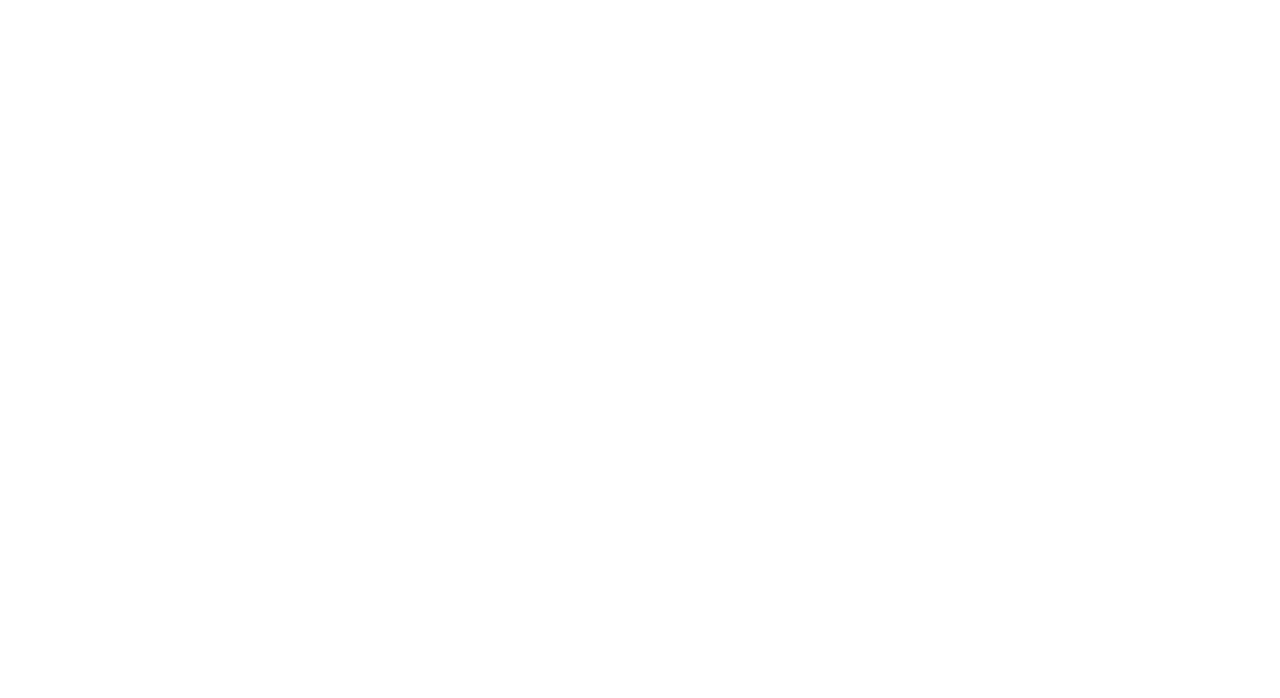
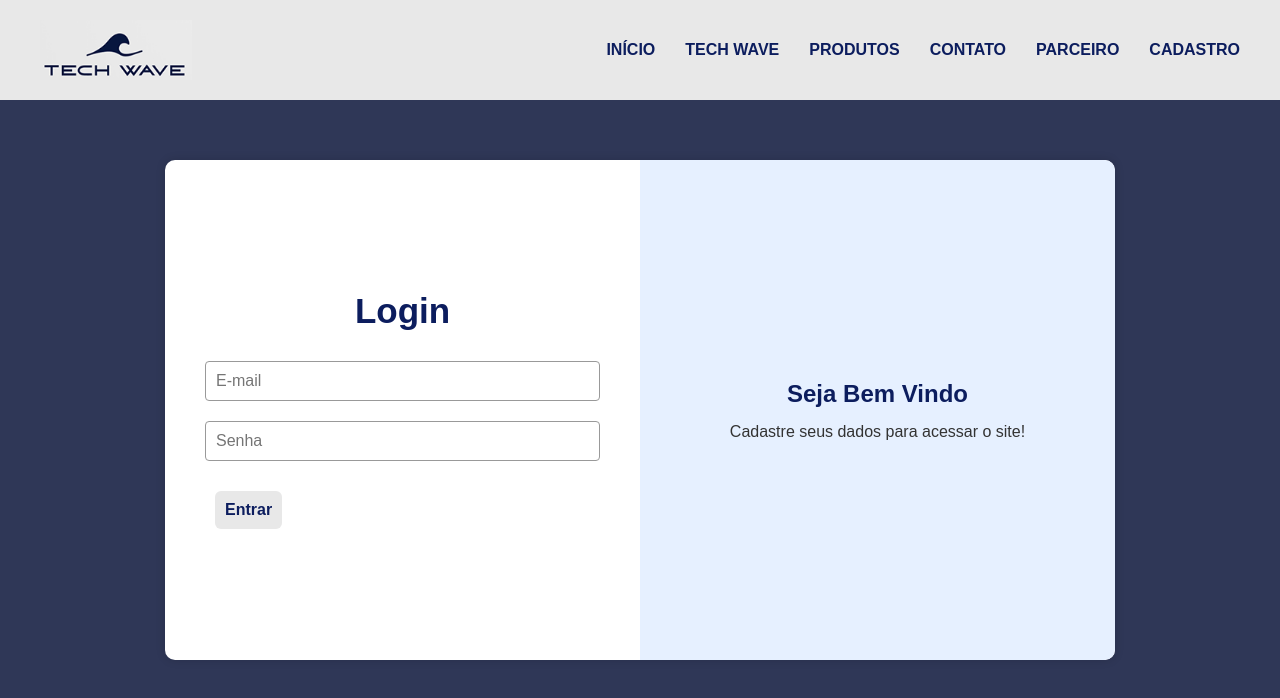
Before and after one commit to viniciusielo4/TechWave, a React (Create React App) app: page / in a window 1280 px wide. Shown: the top 698 px of the page. Built offline with nearby package versions, Linux system fonts and the light colour scheme.

Commit message:
Add files via upload

```diff
--- a/src/App.css
+++ b/src/App.css
@@ -0,0 +1,137 @@
+/* Define configurações globais para todos os elementos */
+* {
+  box-sizing: border-box; /* Mantém padding e border dentro da largura/altura */
+  margin: 0;
+  padding: 0;
+  font-family: Arial, sans-serif; /* Fonte padrão */
+}
+
+/* Estiliza o fundo principal da tela de autenticação */
+.auth-container {
+  background-color: #2f3757; /* Azul escuro */
+  min-height: 100vh; /* Altura total da tela */
+  display: flex;
+  flex-direction: column; /* Cabeçalho em cima, conteúdo embaixo */
+  align-items: center;
+}
+
+/* Caixa branca principal que envolve o formulário e a mensagem */
+.auth-box {
+  display: flex;
+  background: white;
+  border-radius: 10px;
+  overflow: hidden;
+  width: 100%;
+  height: 500px;
+  max-width: 950px;
+  margin-top: 60px;
+  box-shadow: 0 0 10px rgba(0, 0, 0, 0.15); /* Sombra sutil */
+}
+
+/* Lado esquerdo: seção do formulário */
+.form-section {
+  flex: 1;
+  padding: 50px 40px;
+  display: flex;
+  flex-direction: column;
+  justify-content: center;
+}
+
+/* Título "Cadastro" ou "Login" */
+.form-section h2 {
+  color: #0c1d5e; /* Azul escuro */
+  margin-bottom: 30px;
+  font-size: 35px;
+  text-align: center;
+}
+
+/* Campos de entrada: e-mail, nome, senha... */
+.form-section input {
+  width: 100%;
+  margin-bottom: 20px;
+  padding: 10px;
+  border: 1px solid #999;
+  border-radius: 4px;
+  font-size: 16px;
+}
+
+/* Botão "Cadastrar" ou "Entrar" */
+.form-section button {
+  background-color: #e8e8e8;
+  color: #0c1d5e;
+  font-weight: bold;
+  padding: 10px;
+  border: none;
+  border-radius: 6px;
+  font-size: 16px;
+  cursor: pointer;
+  margin-top: 10px;
+  margin-left: 10px;
+}
+
+/* Efeito hover no botão */
+.form-section button:hover {
+  background-color: #d0d0d0;
+}
+
+/* Lado direito: caixa azul claro com boas-vindas */
+.info-section {
+  flex: 1;
+  background-color: #e6f0ff;
+  padding: 50px 40px;
+  display: flex;
+  flex-direction: column;
+  justify-content: center;
+  align-items: center;
+  border-radius: 0 10px 10px 0;
+}
+
+/* Título "Seja Bem-Vindo" */
+.info-section h2 {
+  color: #0c1d5e;
+  font-size: 24px;
+  margin-bottom: 15px;
+  text-align: center;
+}
+
+/* Texto abaixo do título */
+.info-section p {
+  font-size: 16px;
+  text-align: center;
+  color: #333;
+}
+
+/* Cabeçalho fixo no topo (logo + menu) */
+.header {
+  background-color: #e8e8e8;
+  padding: 20px 40px;
+  display: flex;
+  align-items: center;
+  justify-content: space-between;
+}
+
+/* Logo da empresa */
+.logo {
+  height: 60px;
+}
+
+/* Lista de navegação (ul) com os itens de menu */
+.nav-list {
+  list-style: none; /* Remove bolinhas */
+  display: flex;
+  gap: 30px; /* Espaçamento entre os itens */
+}
+
+/* Cada item do menu (li) */
+.nav-list li {
+  font-weight: bold;
+  font-size: 16px;
+  color: #0c1d5e;
+  cursor: pointer;
+  transition: color 0.2s;
+}
+
+/* Efeito de hover no menu */
+.nav-list li:hover {
+  color: #2f3757;
+}
--- a/src/App.js
+++ b/src/App.js
@@ -1,14 +1,17 @@
 import './App.css';
-
-
+import React from 'react';
+import { BrowserRouter as Router, Routes, Route } from 'react-router-dom';
+import Cadastro from './pages/Cadastro';
+import Login from './pages/Login';
 
 function App() {
   return (
- <div>
- </div>
-
-
-
+    <Router>
+      <Routes>
+        <Route path="/" element={<Login />} />
+        <Route path="/cadastro" element={<Cadastro />} />
+      </Routes>
+    </Router>
   );
 }
 
--- a/src/pages/Cabecalho.js
+++ b/src/pages/Cabecalho.js
@@ -1,10 +1,23 @@
-import React from "react";
-
+import React from 'react';
+import '../App.css';
+import logo from '../imagens/LOGO.png';
 
 function Cabecalho() {
   return (
- <div></div>
-  )
+    <header className="header">
+      <img src={logo} alt="Logo Tech Wave" className="logo" />
+      <nav>
+        <ul className="nav-list">
+          <li>INÍCIO</li>
+          <li>TECH WAVE</li>
+          <li>PRODUTOS</li>
+          <li>CONTATO</li>
+          <li>PARCEIRO</li>
+          <li>CADASTRO</li>
+        </ul>
+      </nav>
+    </header>
+  );
 }
 
-export default Cabecalho
+export default Cabecalho;
--- a/src/pages/Cadastro.js
+++ b/src/pages/Cadastro.js
@@ -1,9 +1,31 @@
-import React from 'react'
+import React from 'react';
+import Cabecalho from './Cabecalho';
+import '../App.css';
 
 function Cadastro() {
   return (
-    <div></div>
-  )
+    <>
+      <Cabecalho />
+      <div className="auth-container">
+        <div className="auth-box">
+          <div className="form-section">
+            <h2>Cadastro</h2>
+            <form>
+              <input type="email" placeholder="E-mail" />
+              <input type="text" placeholder="Nome Completo" />
+              <input type="password" placeholder="Senha" />
+              <input type="password" placeholder="Confirmar Senha" />
+              <button type="submit">Cadastrar</button>
+            </form>
+          </div>
+          <div className="info-section">
+            <h2>Seja Bem Vindo</h2>
+            <p>Cadastre seus dados para acessar o site!</p>
+          </div>
+        </div>
+      </div>
+    </>
+  );
 }
 
-export default Cadastro
+export default Cadastro;
--- a/src/pages/Login.js
+++ b/src/pages/Login.js
@@ -1,9 +1,29 @@
-import React from 'react'
+import React from 'react';
+import Cabecalho from './Cabecalho';
+import '../App.css';
 
 function Login() {
   return (
-    <div>Login</div>
-  )
+    <>
+      <Cabecalho />
+      <div className="auth-container">
+        <div className="auth-box">
+          <div className="form-section">
+            <h2>Login</h2>
+            <form>
+              <input type="email" placeholder="E-mail" />
+              <input type="password" placeholder="Senha" />
+              <button type="submit">Entrar</button>
+            </form>
+          </div>
+          <div className="info-section">
+            <h2>Seja Bem Vindo</h2>
+            <p>Cadastre seus dados para acessar o site!</p>
+          </div>
+        </div>
+      </div>
+    </>
+  );
 }
 
-export default Login
+export default Login;
```
